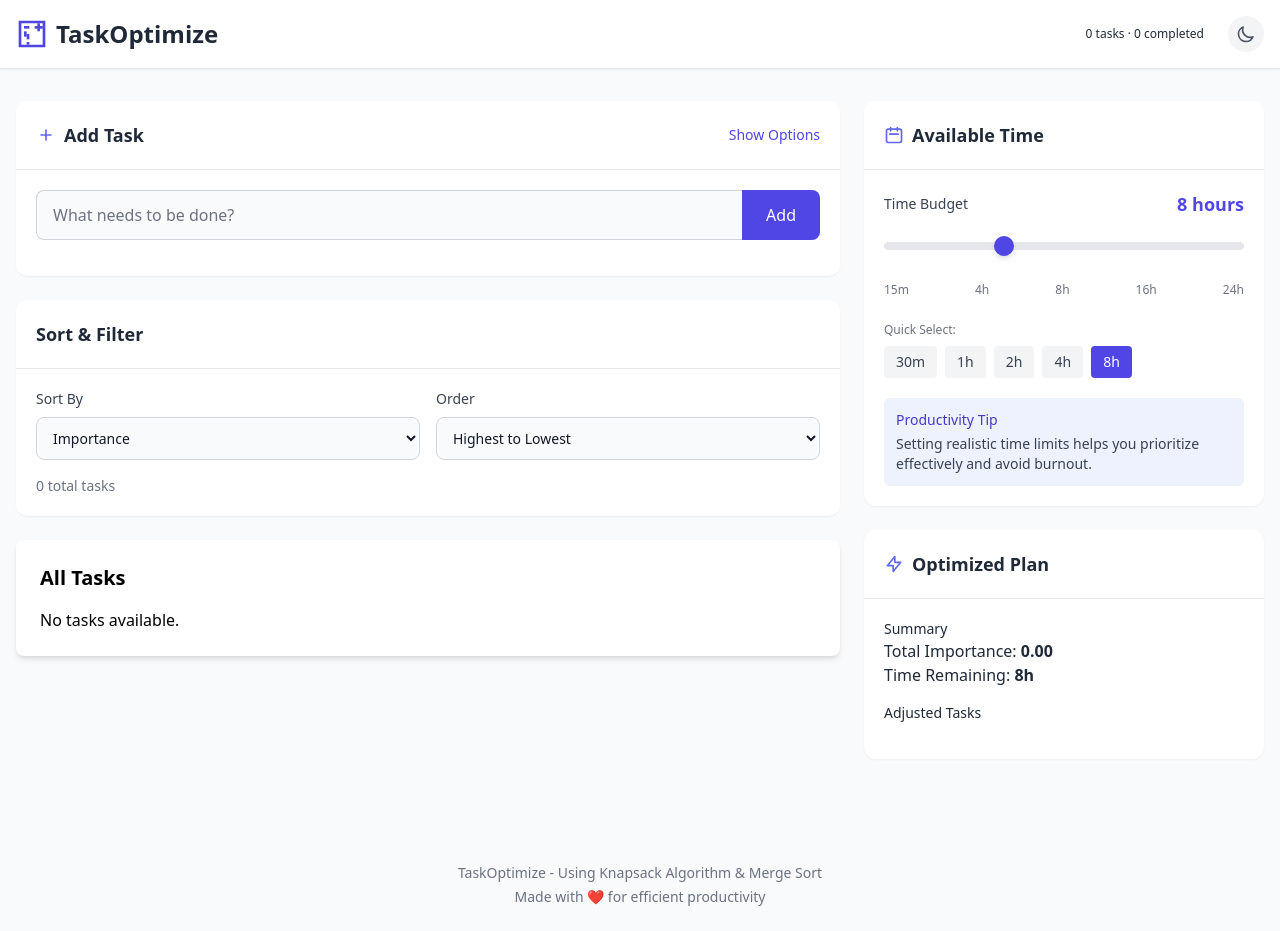
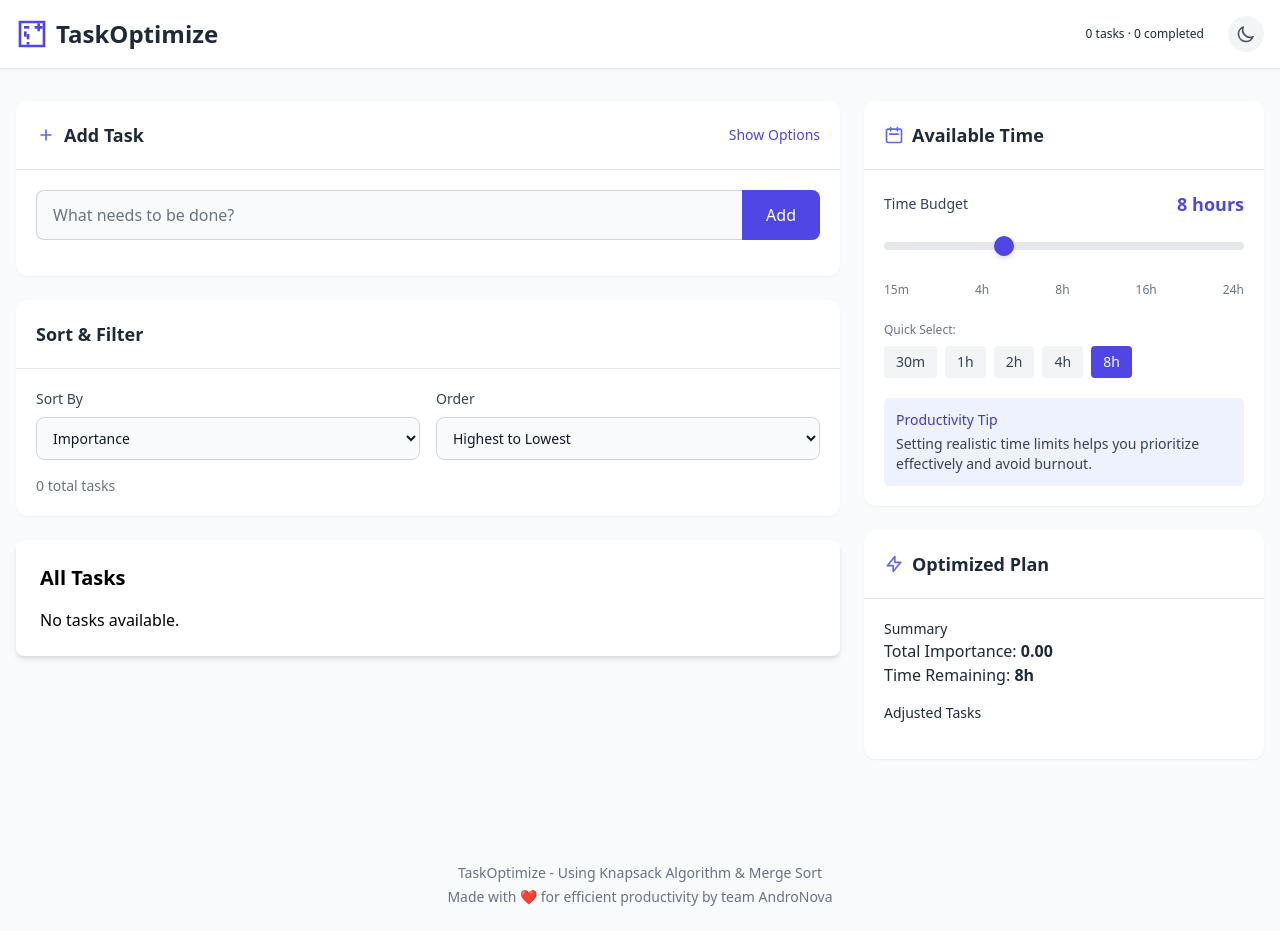
Before and after one commit to krishh-kumarr/smart-prioritizer, a React (Create React App) app: page / in a window 1280 px wide. Built offline with nearby package versions, Linux system fonts and the light colour scheme.

Commit message:
Update App.js

```diff
--- a/src/App.js
+++ b/src/App.js
@@ -255,7 +255,7 @@ function App() {
 
       <footer className={`mt-12 py-6 text-center ${darkMode ? 'text-gray-400' : 'text-gray-500'} text-sm`}>
         <p>TaskOptimize - Using Knapsack Algorithm & Merge Sort</p>
-        <p className="mt-1">Made with ❤️ for efficient productivity</p>
+        <p className="mt-1">Made with ❤️ for efficient productivity by team AndroNova </p>
       </footer>
     </div>
   );
```
